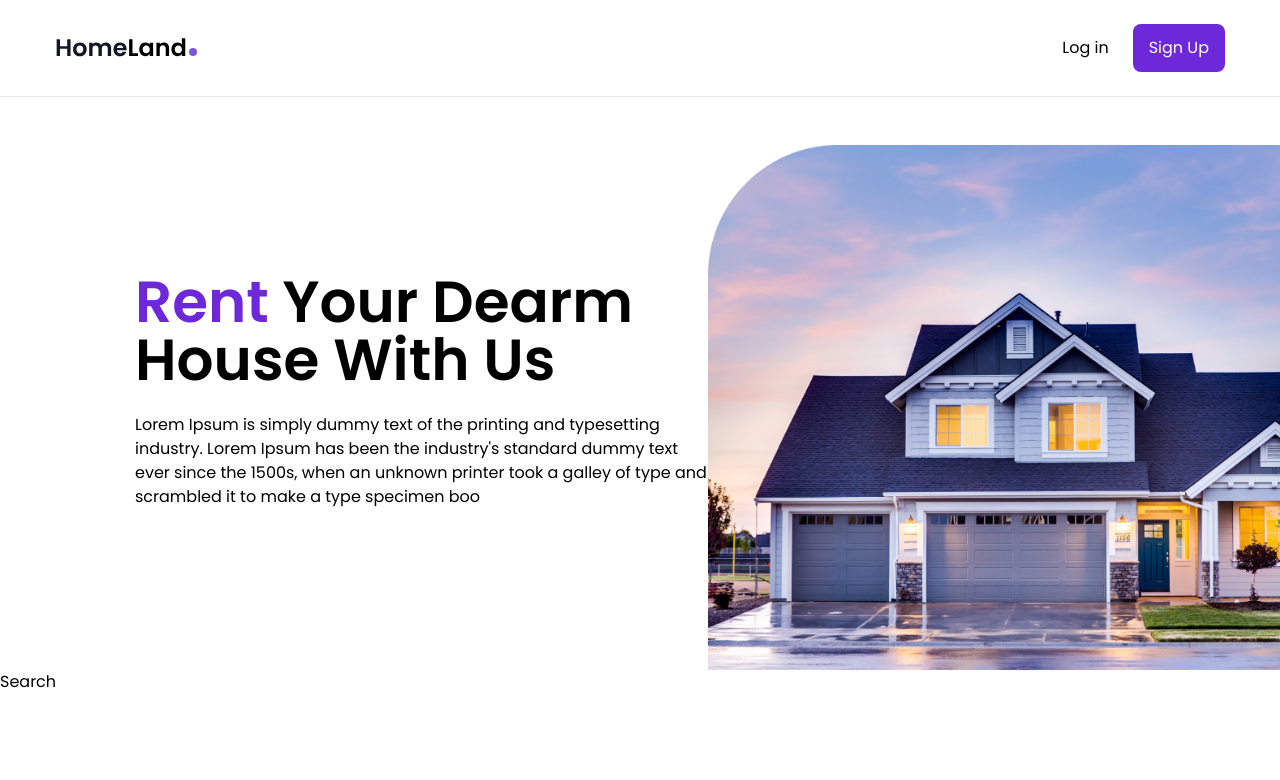
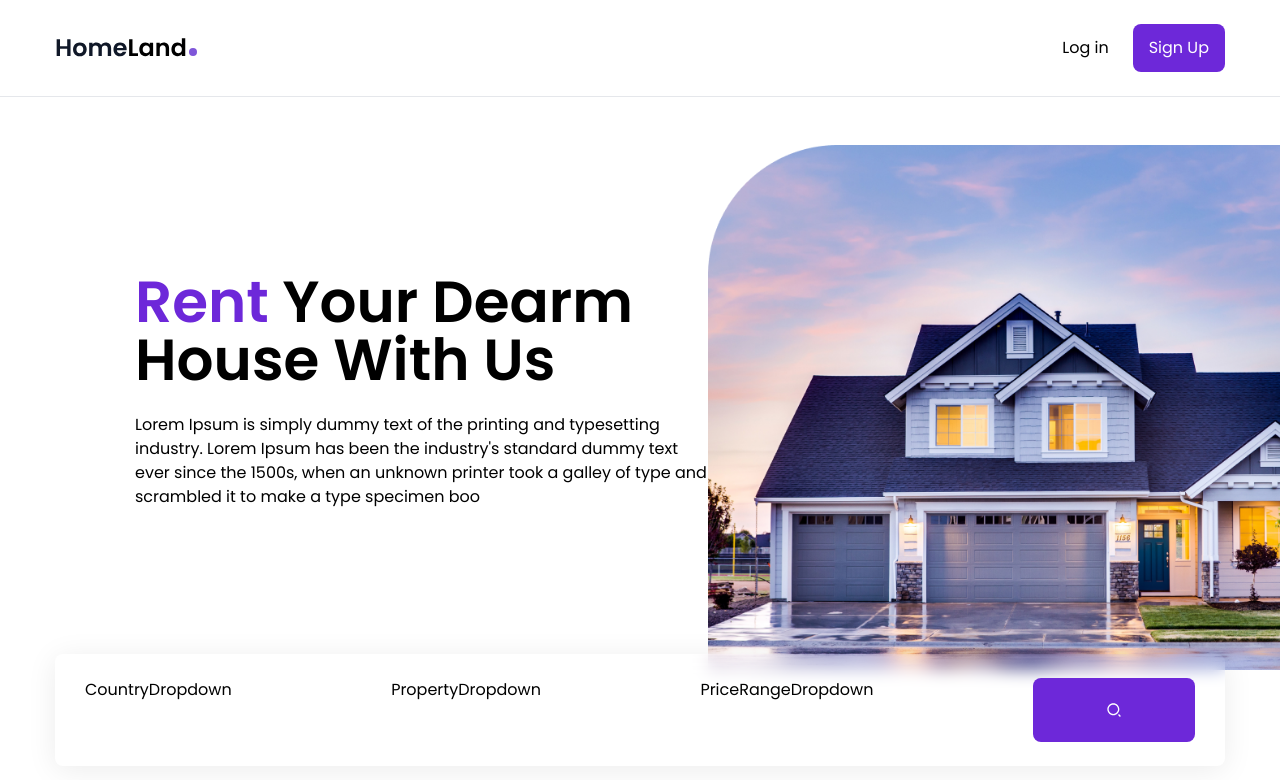
Before and after one commit to hamam99/real-estate-react-js, a React (Create React App) app: page / in a window 1280 px wide. Shown: the top 780 px of the page. Built offline with nearby package versions, Linux system fonts and the light colour scheme.

Commit message:
udpate search component

```diff
--- a/src/components/Search.js
+++ b/src/components/Search.js
@@ -1,7 +1,23 @@
 import React from 'react';
 
+import CountryDropDown from './CountryDropdown'
+import PropertyDropDown from './PropertyDropdown'
+import PriceRangeDropdown from './PriceRangeDropdown'
+
+import { RiSearch2Line } from 'react-icons/ri'
+
 const Search = () => {
-  return <div>Search</div>;
-};
+  return (
+    // <div className="px-[30px] py-6 max-w-[1170px] mx-auto flex flex-col lg:flex-row bg-slate-300">
+    <div className="px-[30px] py-6 max-w-[1170px] mx-auto flex flex-col lg:flex-row justify-between gap-4 lg:gap-x-3 relative lg:-top-4 lg:shadow-1 bg-white lg:bg-transparent lg:backdrop-blur rounded-lg">
+      <CountryDropDown />
+      <PropertyDropDown />
+      <PriceRangeDropdown />
+      <button className="bg-violet-700 hover:bg-violet-800 transition w-full lg:max-w-[162px]  h-16 rounded-lg flex justify-center items-center text-white">
+        <RiSearch2Line />
+      </button>
+    </div>
+  )
+}
 
 export default Search;
```
